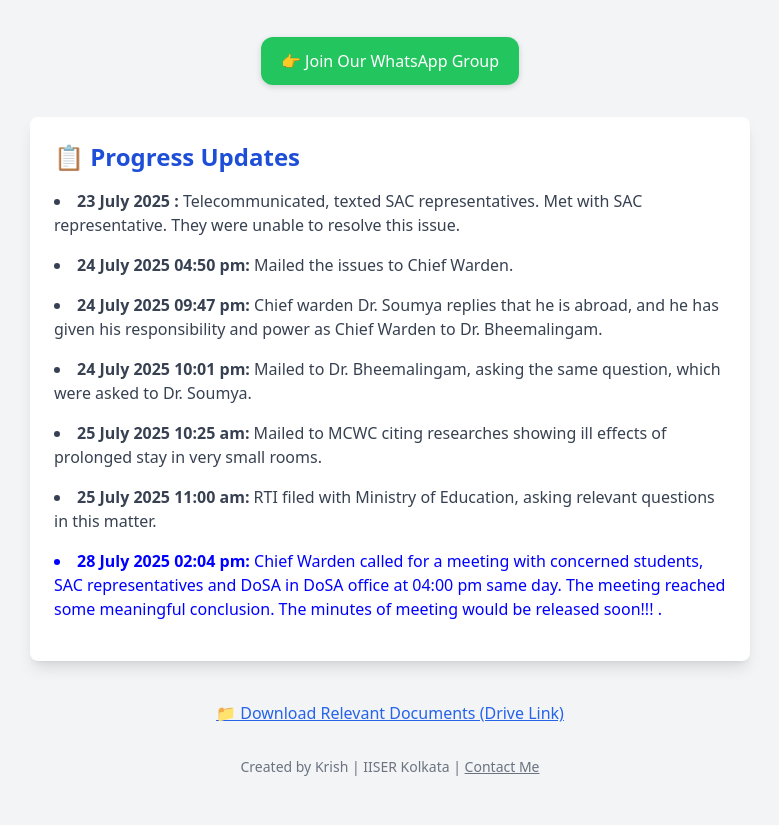
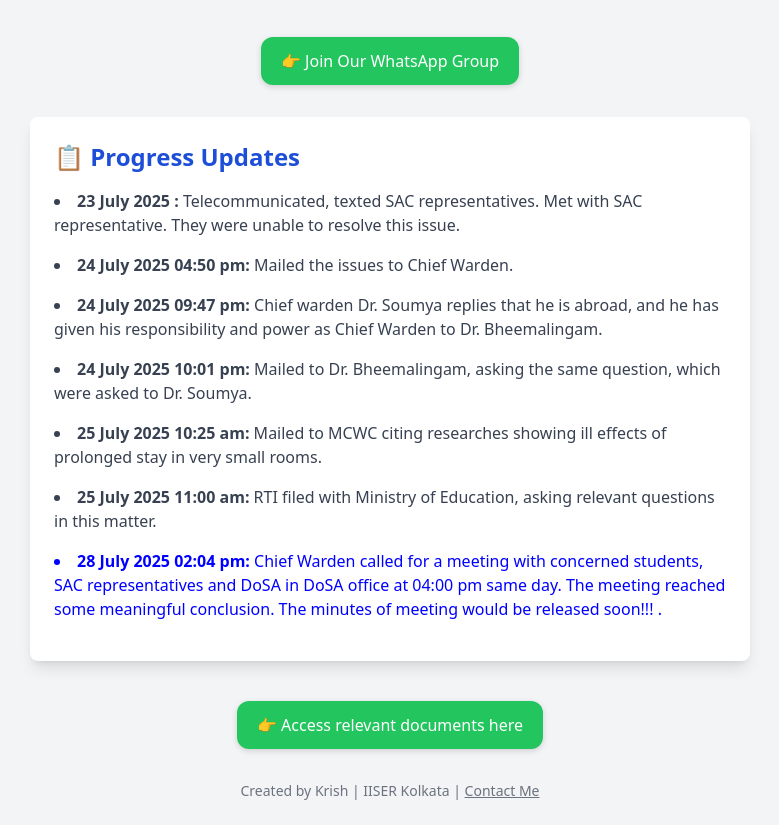
Before and after one commit to krish-iiserkol/rooms, a plain HTML site: page index.html in a window 1280 px wide. Shown: the part 99-924 px from the top of the page, without its empty margins (250-1029 px from the left). Before the commit the page ends 900 px from the top, so only its background shows below. Drawn offline with nearby package versions, Linux system fonts and the light colour scheme.

Commit message:
Update3 of 28 july index.html

```diff
--- a/index.html
+++ b/index.html
@@ -46,9 +46,10 @@
     </section>
 
     <!-- Drive Folder -->
-    <div class="text-center mb-8">
-      <a href="https://drive.google.com/drive/folders/1lAQKUQf1P3DACztI9NhAgx-AWBezwc_D" target="_blank" class="text-blue-600 underline font-medium">
-        📁 Download Relevant Documents (Drive Link)
+    <div class="flex justify-center mb-8">
+      <a href="https://drive.google.com/drive/folders/1lAQKUQf1P3DACztI9NhAgx-AWBezwc_D" target="_blank"
+         class="join-btn">
+        👉 Access relevant documents here
       </a>
     </div>
 
```
